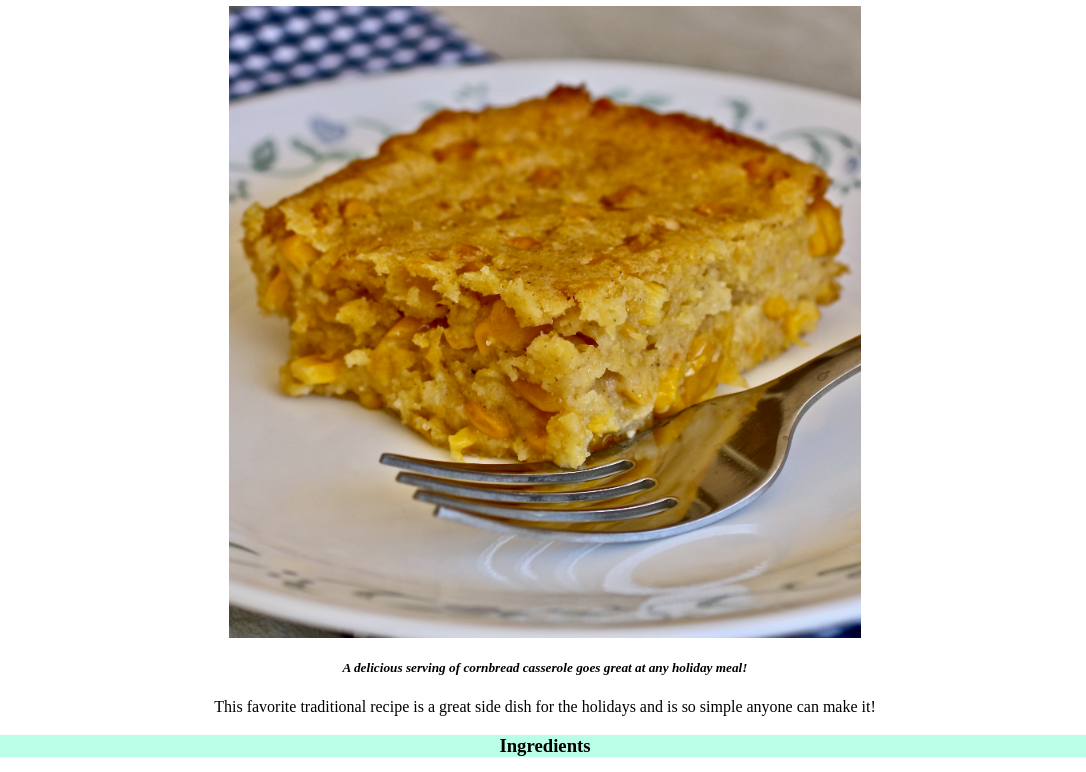
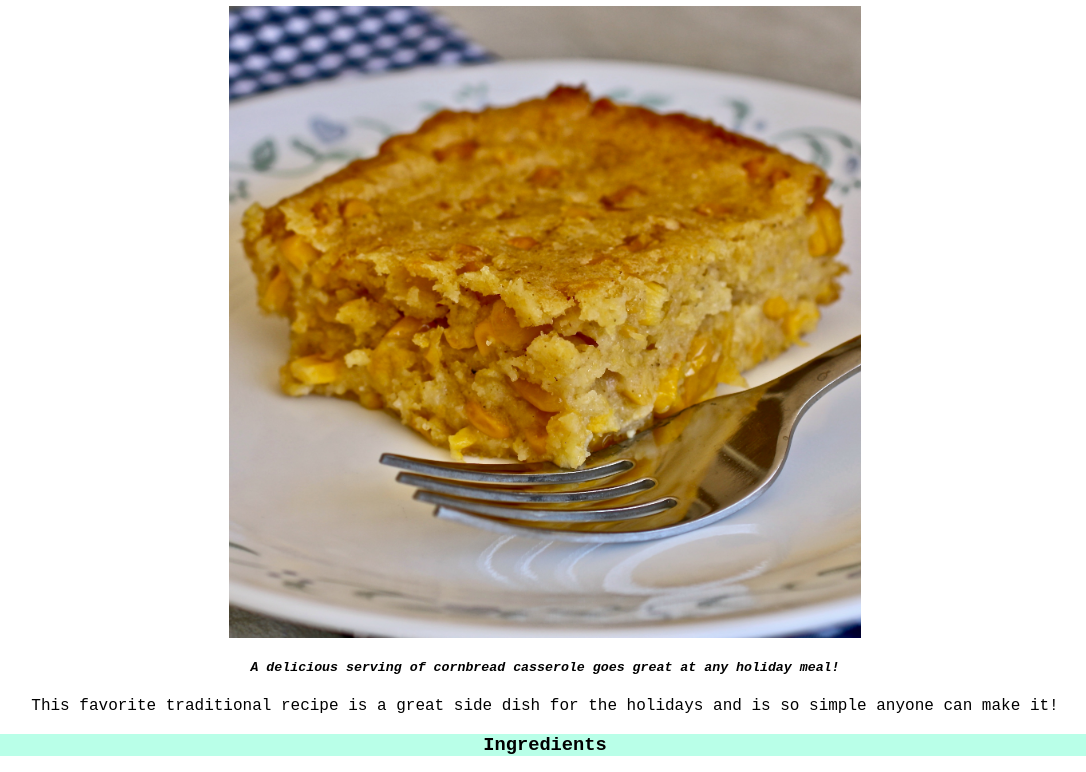
Before and after one commit to elizabetsys/odin-recipes, a plain HTML site: page recipes/cbcass.html in a window 1280 px wide. Shown: the part 74-846 px from the top of the page, without its empty margins (95-1181 px from the left). Drawn offline with Linux system fonts and the light colour scheme.

Commit message:
Edited style.css

```diff
--- a/recipes/style.css
+++ b/recipes/style.css
@@ -19,3 +19,12 @@ h3 {
 h3 {
     background-color: rgba(127, 255, 212, 0.541);
 }
+
+h1,
+h3,
+h5,
+p,
+ul,
+ol {
+    font-family: 'Courier New', Courier, monospace;
+}
```
